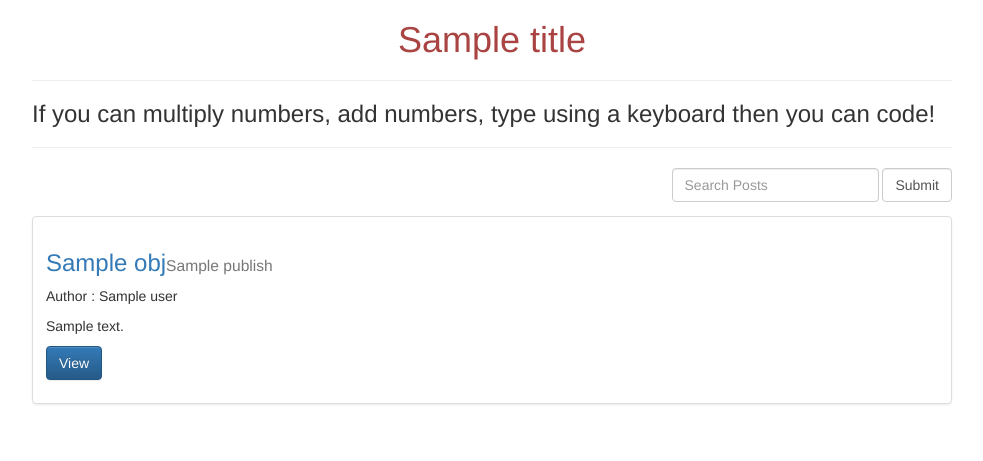
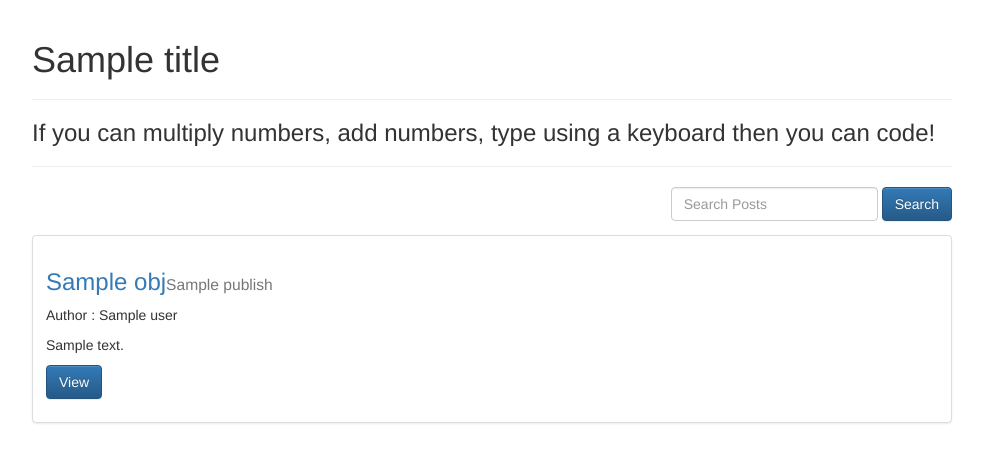
Before and after one commit to hrsvrdhn/blog_django, a Django app: template templates/post_list.html in a window 1280 px wide. Shown: the top 461 px of the page, without its empty margins (148-1131 px from the left). Run offline with Django 3.2, Linux system fonts and the light colour scheme; the template is opened without the code that fills it: most values are stand-ins (such as "Sample title", 1, 10 or a date in 2020); parts of the project's set-up code (start-up, migrations or seed data) failed here and were passed over; some libraries are stand-ins or nearby versions.

Commit message:
Customized page

```diff
--- a/templates/post_list.html
+++ b/templates/post_list.html
@@ -3,12 +3,16 @@
 {% block content %}
 
 <div class='col-sm-10 col-sm-offset-1'>
-<h1 class="text-center text-danger">{{title}}</h1><hr/>
+<div class="page-header">
+<h1>{{title}}</h1>
+</div>
 <p><h3>If you can multiply numbers, add numbers, type using a keyboard then you can code!</h3></p><hr/>
+
+
 <form class="form-inline text-right" method="GET" action="">
   <div class="form-group">
     <input class="form-control" type="text" name='q' align="right" placeholder="Search Posts" value="{{ request.GET.q }}" />
-    <input class="form-control" type="Submit" name="Search"/>
+    <button class="btn btn-primary" type="Submit">Search</button>
   </div>
 </form>
 
```
